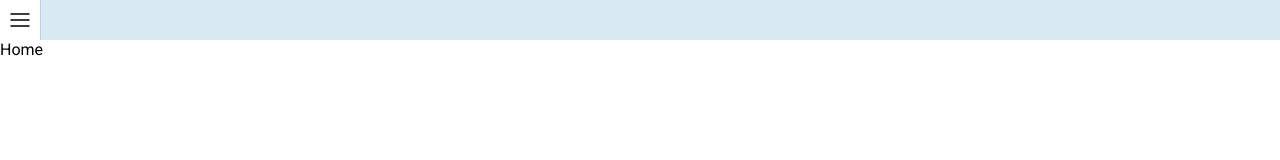
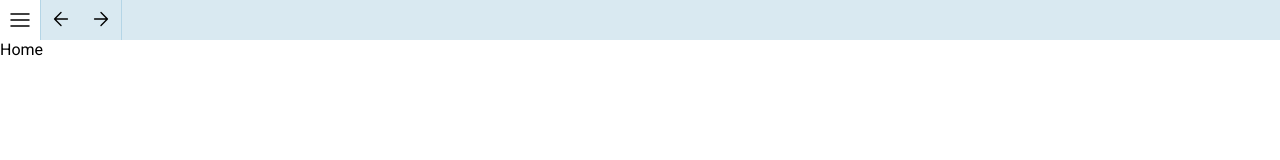
Before and after one commit to welcometodailykit/Manage-Shop-App, a React (Create React App) app: page / in a window 1280 px wide. Shown: the top 160 px of the page. Built offline with nearby package versions, Linux system fonts and the light colour scheme.

Commit message:
feat(nav): added forward/backward nav

```diff
--- /dev/null
+++ b/src/assets/icons/Left.jsx
@@ -0,0 +1,19 @@
+import React from 'react'
+
+const ArrowLeft = ({ size = 16, color = '#ffffff' }) => (
+   <svg
+      xmlns="http://www.w3.org/2000/svg"
+      width={size}
+      height={size}
+      viewBox="0 0 24 24"
+      fill="none"
+      stroke={color}
+      strokeWidth="1.5"
+      strokeLinecap="round"
+      strokeLinejoin="round"
+   >
+      <path d="M19 12H6M12 5l-7 7 7 7" />
+   </svg>
+)
+
+export default ArrowLeft
--- /dev/null
+++ b/src/assets/icons/Right.jsx
@@ -0,0 +1,19 @@
+import React from 'react'
+
+const ArrowRight = ({ size = 16, color = '#ffffff' }) => (
+   <svg
+      xmlns="http://www.w3.org/2000/svg"
+      width={size}
+      height={size}
+      viewBox="0 0 24 24"
+      fill="none"
+      stroke={color}
+      strokeWidth="1.5"
+      strokeLinecap="round"
+      strokeLinejoin="round"
+   >
+      <path d="M5 12h13M12 5l7 7-7 7" />
+   </svg>
+)
+
+export default ArrowRight
--- a/src/assets/icons/index.js
+++ b/src/assets/icons/index.js
@@ -1,4 +1,6 @@
 import MenuIcon from './Menu'
 import CloseIcon from './Close'
+import LeftIcon from './Left'
+import RightIcon from './Right'
 
-export { MenuIcon, CloseIcon }
+export { MenuIcon, CloseIcon, LeftIcon, RightIcon }
--- a/src/sections/Header/index.jsx
+++ b/src/sections/Header/index.jsx
@@ -1,20 +1,46 @@
 import React from 'react'
+import { useHistory } from 'react-router-dom'
 
 // Components
 import { Tabs } from '../../components'
 
 // Styled
-import { StyledHeader, StyledMenu } from './styled'
+import { StyledHeader, StyledMenu, StyledNav } from './styled'
 
 // Icons
-import { MenuIcon } from '../../assets/icons'
+import { MenuIcon, LeftIcon, RightIcon } from '../../assets/icons'
 
 const Header = ({ toggleSidebar }) => {
+   const history = useHistory()
    return (
       <StyledHeader>
-         <StyledMenu onClick={() => toggleSidebar(visible => !visible)}>
+         <StyledMenu
+            title="Menu"
+            tabIndex="0"
+            role="button"
+            onClick={() => toggleSidebar(visible => !visible)}
+            onKeyPress={e =>
+               e.charCode === 32 && toggleSidebar(visible => !visible)
+            }
+         >
             <MenuIcon color="#000" size="24" />
          </StyledMenu>
+         <StyledNav>
+            <button
+               type="button"
+               title="Go Back"
+               onClick={() => history.goBack()}
+            >
+               <LeftIcon color="#000" size="22" />
+            </button>
+            <button
+               type="button"
+               title="Go Foreward"
+               onClick={() => history.goForward()}
+            >
+               <RightIcon color="#000" size="22" />
+            </button>
+         </StyledNav>
          <Tabs />
       </StyledHeader>
    )
--- a/src/sections/Header/styled.js
+++ b/src/sections/Header/styled.js
@@ -1,9 +1,9 @@
-import styled from "styled-components";
+import styled from 'styled-components'
 
 export const StyledHeader = styled.header`
    background: #d9e9f1;
    display: flex;
-`;
+`
 
 export const StyledMenu = styled.div`
    width: 40px;
@@ -12,7 +12,24 @@ export const StyledMenu = styled.div`
    cursor: pointer;
    align-items: center;
    justify-content: center;
-  :hover {
+   :hover,
+   :focus {
       background: #fff;
    }
-`;
+`
+
+export const StyledNav = styled.div`
+   display: flex;
+   border-left: 1px solid #b4d5e6;
+   button {
+      width: 40px;
+      height: 40px;
+      border: none;
+      cursor: pointer;
+      background: transparent;
+      :hover,
+      :focus {
+         background: #fff;
+      }
+   }
+`
```
Lines whose indentation alone changed are shown as unchanged.
